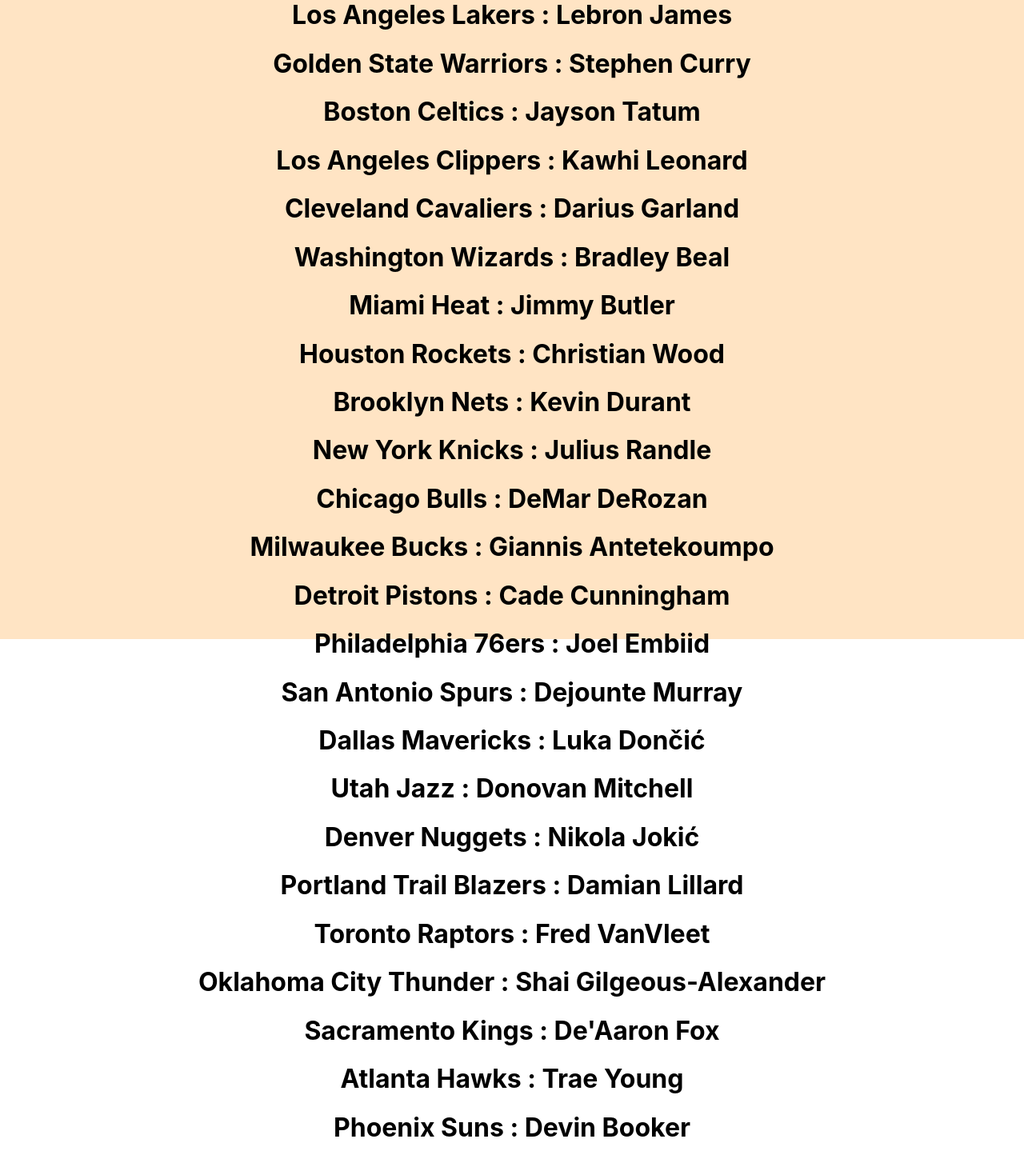
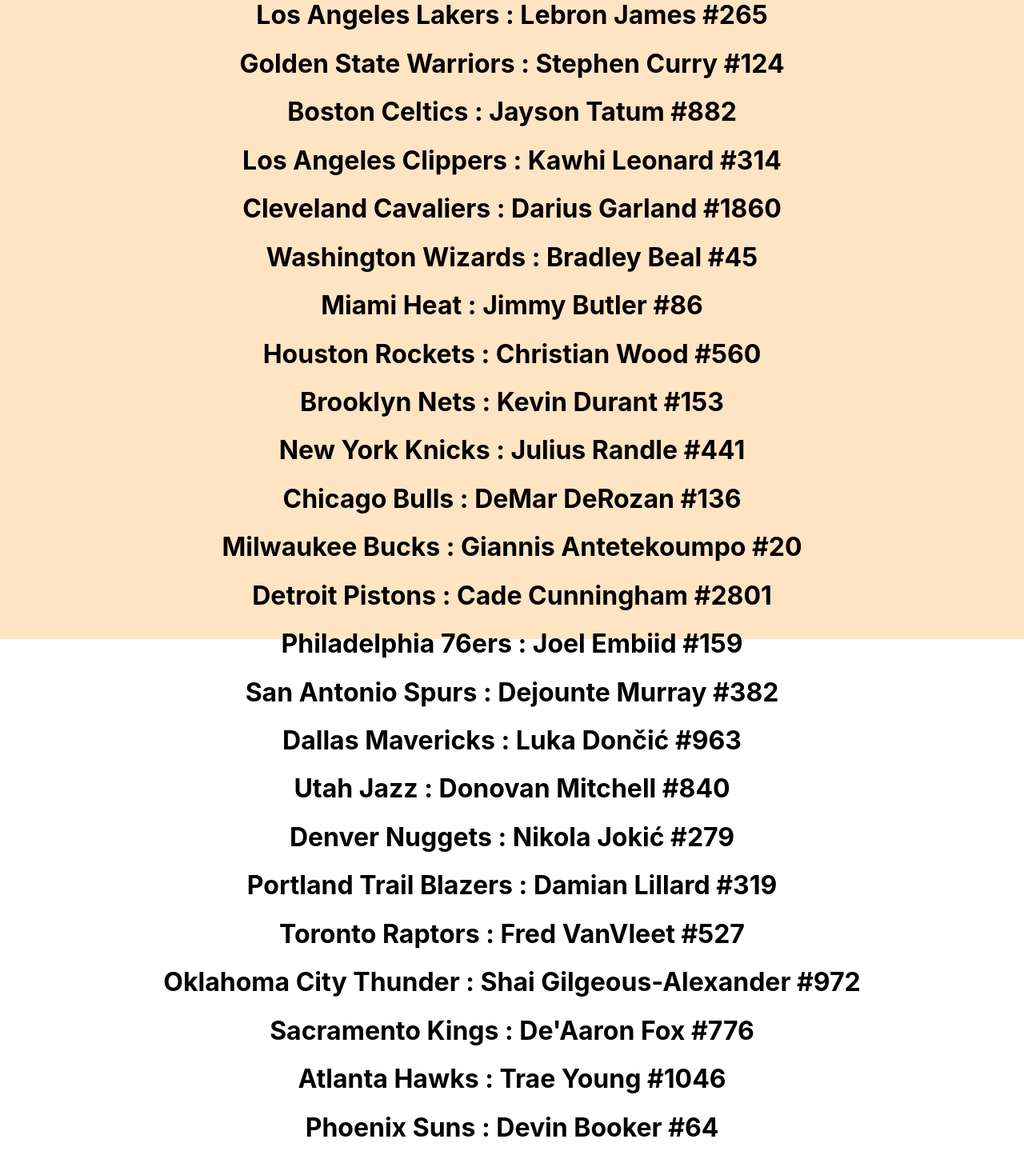
Before and after one commit to JinhooBong/NBA_Repo, a React (Create React App) app in the folder nba/: page / in a window 1280 px wide. Shown: the part 260-1714 px from the top of the page at 80% size. Built offline with nearby package versions, Linux system fonts and the light colour scheme.

Commit message:
added ID section to data and updated App to show stats component and player ids

```diff
--- a/nba/public/data.json
+++ b/nba/public/data.json
@@ -2,123 +2,153 @@
   "Team_Players": [
     {
       "Team": "Los Angeles Lakers",
-      "Player": "Lebron James"
+      "Player": "Lebron James",
+      "Id": 265
     },
     {
       "Team": "Golden State Warriors",
-      "Player": "Stephen Curry"
+      "Player": "Stephen Curry",
+      "Id": 124
     },
     {
       "Team": "Boston Celtics",
-      "Player": "Jayson Tatum"
+      "Player": "Jayson Tatum",
+      "Id": 882
     },
     {
       "Team": "Los Angeles Clippers",
-      "Player": "Kawhi Leonard"
+      "Player": "Kawhi Leonard",
+      "Id": 314
     },
     {
       "Team": "Cleveland Cavaliers",
-      "Player": "Darius Garland"
+      "Player": "Darius Garland",
+      "Id": 1860
     },
     {
       "Team": "Washington Wizards",
-      "Player": "Bradley Beal"
+      "Player": "Bradley Beal",
+      "Id": 45
     },
     {
       "Team": "Miami Heat",
-      "Player": "Jimmy Butler"
+      "Player": "Jimmy Butler",
+      "Id": 86
     },
     {
       "Team": "Houston Rockets",
-      "Player": "Christian Wood"
+      "Player": "Christian Wood",
+      "Id": 560
     },
     {
       "Team": "Brooklyn Nets",
-      "Player": "Kevin Durant"
+      "Player": "Kevin Durant",
+      "Id": 153
     },
     {
       "Team": "New York Knicks",
-      "Player": "Julius Randle"
+      "Player": "Julius Randle",
+      "Id": 441
     },
     {
       "Team": "Chicago Bulls",
-      "Player": "DeMar DeRozan"
+      "Player": "DeMar DeRozan",
+      "Id": 136
     },
     {
       "Team": "Milwaukee Bucks",
-      "Player": "Giannis Antetekoumpo"
+      "Player": "Giannis Antetekoumpo",
+      "Id": 20
     },
     {
       "Team": "Detroit Pistons",
-      "Player": "Cade Cunningham"
+      "Player": "Cade Cunningham",
+      "Id": 2801
     },
     {
       "Team": "Philadelphia 76ers",
-      "Player": "Joel Embiid"
+      "Player": "Joel Embiid",
+      "Id": 159
     },
     {
       "Team": "San Antonio Spurs",
-      "Player": "Dejounte Murray"
+      "Player": "Dejounte Murray",
+      "Id": 382
     },
     {
       "Team": "Dallas Mavericks",
-      "Player": "Luka Dončić"
+      "Player": "Luka Dončić",
+      "Id": 963
     },
     {
       "Team": "Utah Jazz",
-      "Player": "Donovan Mitchell"
+      "Player": "Donovan Mitchell",
+      "Id": 840
     },
     {
       "Team": "Denver Nuggets",
-      "Player": "Nikola Jokić"
+      "Player": "Nikola Jokić",
+      "Id": 279
     },
     {
       "Team": "Portland Trail Blazers",
-      "Player": "Damian Lillard"
+      "Player": "Damian Lillard",
+      "Id": 319
     },
     {
       "Team": "Toronto Raptors",
-      "Player": "Fred VanVleet"
+      "Player": "Fred VanVleet",
+      "Id": 527
     },
     {
       "Team": "Oklahoma City Thunder",
-      "Player": "Shai Gilgeous-Alexander"
+      "Player": "Shai Gilgeous-Alexander",
+      "Id": 972
     },
     {
       "Team": "Sacramento Kings",
-      "Player": "De'Aaron Fox"
+      "Player": "De'Aaron Fox",
+      "Id": 776
     },
     {
       "Team": "Atlanta Hawks",
-      "Player": "Trae Young"
+      "Player": "Trae Young",
+      "Id": 1046
     },
     {
       "Team": "Phoenix Suns",
-      "Player": "Devin Booker"
+      "Player": "Devin Booker",
+      "Id": 64
     },
     {
       "Team": "Memphis Grizzlies",
-      "Player": "Ja Morant"
+      "Player": "Ja Morant",
+      "Id": 1881
     },
     {
       "Team": "Charlotte Hornets",
-      "Player": "Lamelo Ball"
+      "Player": "Lamelo Ball",
+      "Id": 2566
     },
     {
       "Team": "Orlando Magic",
-      "Player": "Cole Anthony"
+      "Player": "Cole Anthony",
+      "Id": 2563
     },
     {
       "Team": "Indiana Pacers",
-      "Player": "Domantas Sabonis"
+      "Player": "Domantas Sabonis",
+      "Id": 463
     },
     {
       "Team": "New Orleans Pelicans",
-      "Player": "Brandon Ingram"
+      "Player": "Brandon Ingram",
+      "Id": 260
     },
     {
       "Team": "Minnesota Timberwolves",
-      "Player": "Karl-Anthony Towns"
+      "Player": "Karl-Anthony Towns",
+      "Id": 519
     }
   ]
 }
--- a/nba/src/components/Player/Player.js
+++ b/nba/src/components/Player/Player.js
@@ -1,12 +1,11 @@
-import React from 'react';
-import PlayerName from './PlayerName';
-import { useState, useEffect } from 'react';
-import './player.css';
+import React from "react";
+import PlayerName from "./PlayerName";
+import { useState, useEffect } from "react";
+import "./player.css";
 
-const axios = require('axios');
+const axios = require("axios");
 
 const Player = () => {
-
   // this state will manage the data input from data.json
   const [teamAndPlayer, setTeamAndPlayer] = useState([]);
 
@@ -15,12 +14,11 @@ const Player = () => {
   }, []);
 
   const getData = () => {
-
-    axios('data.json', {
+    axios("data.json", {
       headers: {
-          'Content-Type': 'application/json',
-          'Accept': 'application/json'
-      }
+        "Content-Type": "application/json",
+        Accept: "application/json",
+      },
     })
       .then((response) => {
         // response.data.Team_Players returns an array of objects
@@ -29,21 +27,29 @@ const Player = () => {
         setTeamAndPlayer(data);
       })
       .catch((err) => {
-      console.log('err', err);
-    })
-  }
+        console.log("err", err);
+      });
+  };
 
   return (
     console.log(teamAndPlayer),
-    <div className='player_box'>
+    (
+      <div className="player_box">
         {teamAndPlayer.map((info) => {
-        console.log('team', info.Team);
-        console.log('player', info.Player);
-        return <PlayerName team={info.Team} player={info.Player} />
+          // console.log("team", info.Team);
+          // console.log("player", info.Player);
+          return (
+            <PlayerName
+              key={info.Id}
+              team={info.Team}
+              player={info.Player}
+              id={info.Id}
+            />
+          );
         })}
       </div>
     )
-
-}
+  );
+};
 
 export default Player;
--- a/nba/src/components/Player/PlayerName.js
+++ b/nba/src/components/Player/PlayerName.js
@@ -1,14 +1,15 @@
-import React from 'react';
-import { useState, useEffect } from 'react';
-const axios = require('axios');
+import React from "react";
+import { useState, useEffect } from "react";
+const axios = require("axios");
 
-const PlayerName = ({ team, player }) => {
-
+const PlayerName = ({ team, player, id }) => {
   return (
     <div>
-      <h1>{team} : {player}</h1>
+      <h1>
+        {team} : {player} #{id}
+      </h1>
     </div>
-  )
-}
+  );
+};
 
 export default PlayerName;
```
Lines whose indentation alone changed are shown as unchanged.
